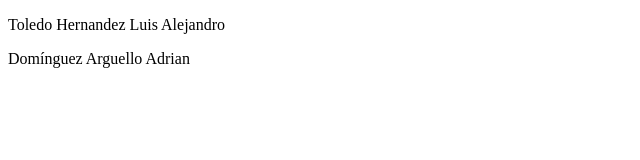
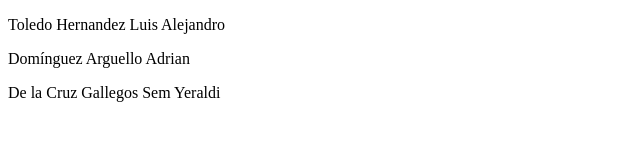
Before and after one commit to LuisToledo1112/Proyecto_5K, a plain HTML site: page index.html in a window 1280 px wide. Shown: the whole page, without its empty margins (0-640 px from the left). Drawn offline with Linux system fonts and the light colour scheme.

Commit message:
Git-code

```diff
--- a/index.html
+++ b/index.html
@@ -8,5 +8,6 @@
 <body>
     <p>Toledo Hernandez Luis Alejandro</p>
     <p>Domínguez Arguello Adrian</p>
+    <p> De la Cruz Gallegos Sem Yeraldi</p>
 </body>
 </html>
```
